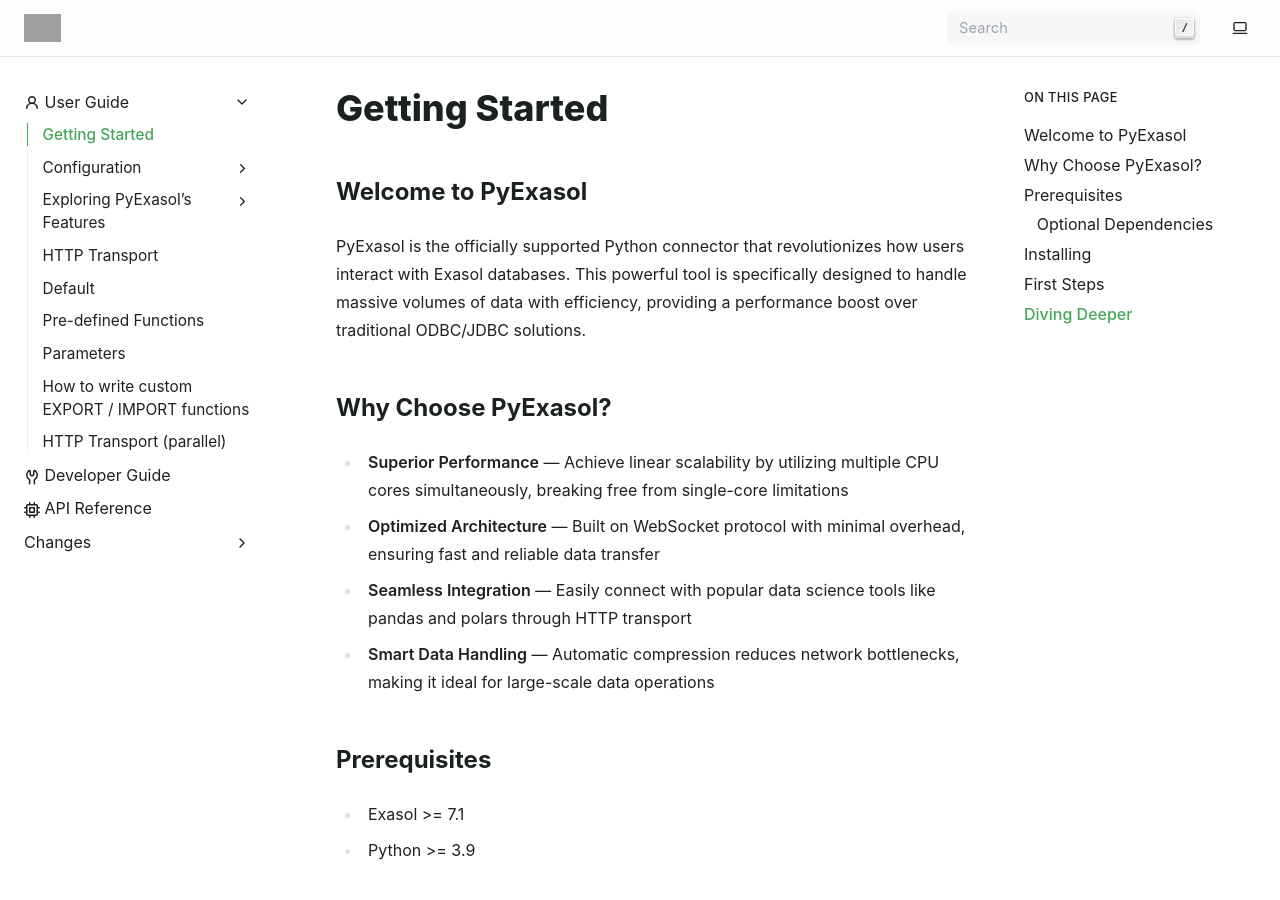
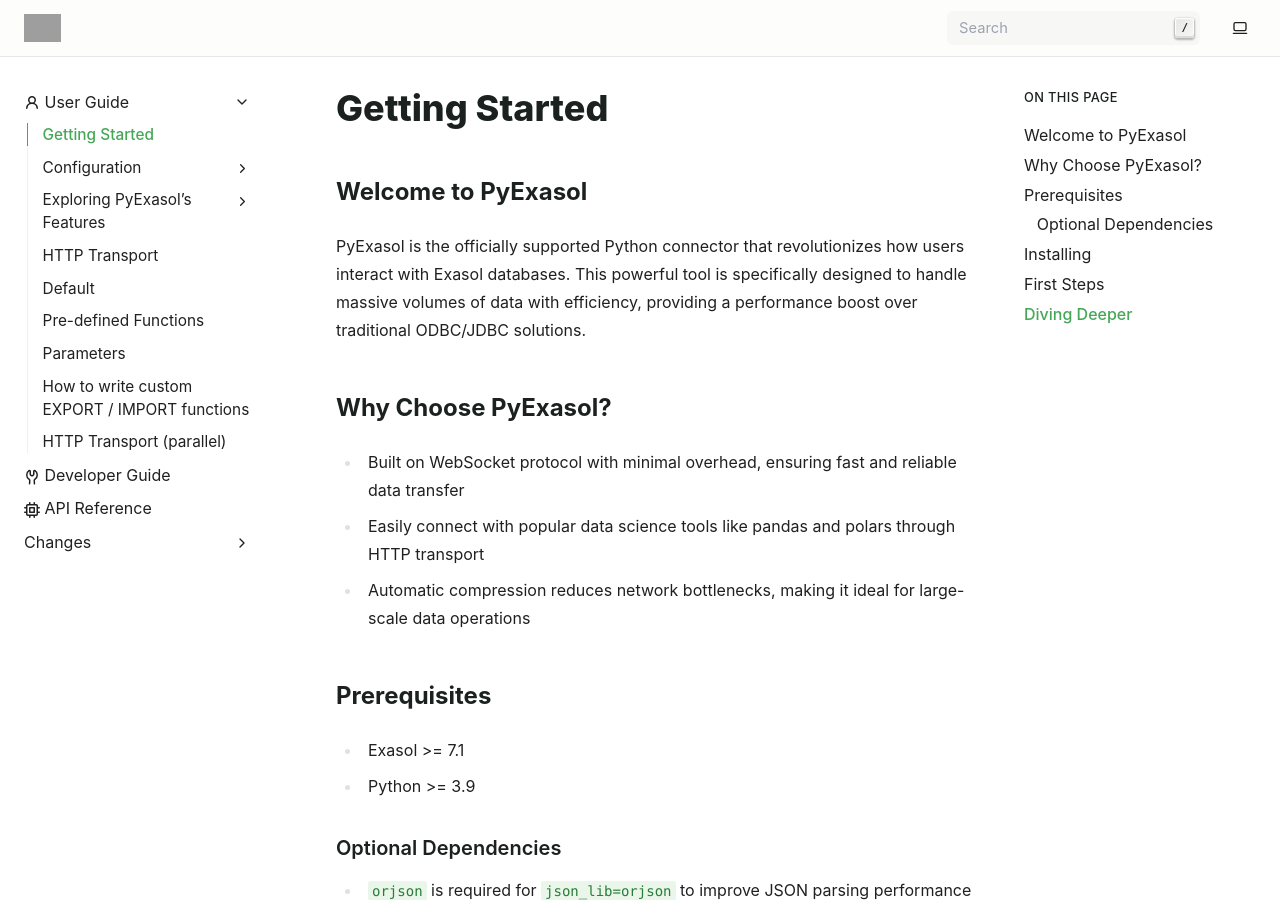
Before and after one commit to exasol/pyexasol, a Sphinx documentation site: the page built from doc/user_guide/getting_started.rst, in a window 1280 px wide and 900 px high. Built offline with Sphinx 7.4.7, drawn with Linux system fonts in a browser that asks for light colours; pages that are not in the unit, such as notebooks, are missing from menus; grey boxes are pictures that could not be loaded.

Commit message:
Apply changes based on reviewer comments

```diff
--- a/doc/user_guide/configuration/local_configuration.rst
+++ b/doc/user_guide/configuration/local_configuration.rst
@@ -1,5 +1,5 @@
 Configuration File ``.pyexasol.ini``
-===================================
+====================================
 
 Using a local configuration file is a popular feature among data scientists and analysts working on laptops.
 It allows users to store personal Exasol credentials and connection options separate from the code.
--- a/doc/user_guide/configuration/protocol_version.rst
+++ b/doc/user_guide/configuration/protocol_version.rst
@@ -1,7 +1,7 @@
 .. _protocol_version:
 
-WebSocket Protocol Versions
-===========================
+WebSocket Protocol Version
+==========================
 
 PyExasol is based on the `WebSocket protocol <https://github.com/exasol/websocket-api>`__.
 
--- a/doc/user_guide/exploring_features/examples.rst
+++ b/doc/user_guide/exploring_features/examples.rst
@@ -10,7 +10,7 @@
 
 1. Install PyExasol with :ref:`optional_dependencies`.
 2. Download the `PyExasol source code <https://github.com/exasol/pyexasol/>`__.
-3. Make sure you have installed Exasol and have created a dedicated schema for testing. For **testing** purposes, you may use
+3. Make sure you have installed or access to an Exasol database and have created a dedicated schema for testing. For **testing** purposes, you may use
 
   - the free `Exasol Community Edition <https://www.exasol.com/free-signup-community-edition/>`__
   - `exasol/docker-db <https://hub.docker.com/r/exasol/docker-db/tags>`__, which can be easily accessed by using `poetry run -- nox -s db:start`
--- a/doc/user_guide/getting_started.rst
+++ b/doc/user_guide/getting_started.rst
@@ -10,10 +10,9 @@
 
 Why Choose PyExasol?
 --------------------
-* **Superior Performance** — Achieve linear scalability by utilizing multiple CPU cores simultaneously, breaking free from single-core limitations
-* **Optimized Architecture** — Built on WebSocket protocol with minimal overhead, ensuring fast and reliable data transfer
-* **Seamless Integration** — Easily connect with popular data science tools like pandas and polars through HTTP transport
-* **Smart Data Handling** — Automatic compression reduces network bottlenecks, making it ideal for large-scale data operations
+* Built on WebSocket protocol with minimal overhead, ensuring fast and reliable data transfer
+* Easily connect with popular data science tools like pandas and polars through HTTP transport
+* Automatic compression reduces network bottlenecks, making it ideal for large-scale data operations
 
 Prerequisites
 -------------
```
